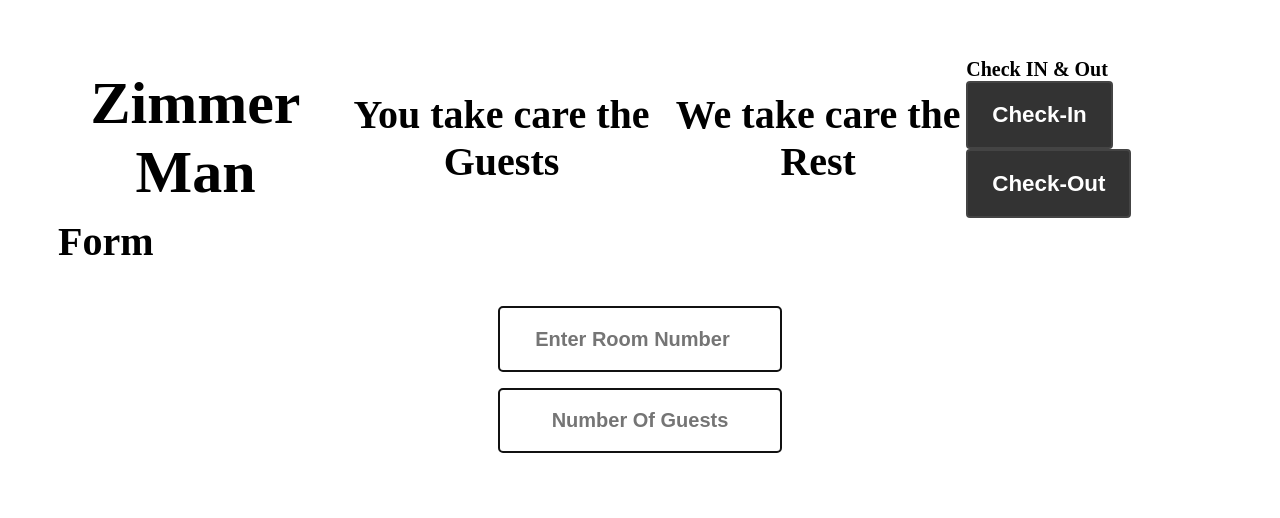
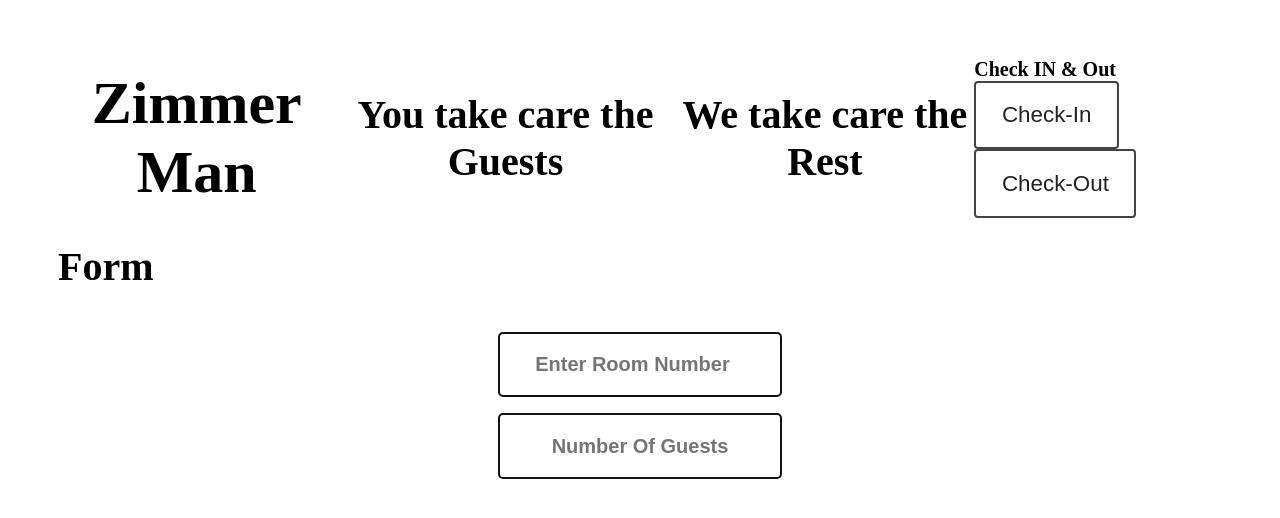
Before and after one commit to seanpivin/Hotel-Management-Controller, a React (Vite) app: page / in a window 1280 px wide. Shown: the top 518 px of the page. Built offline with nearby package versions, Linux system fonts and the light colour scheme; a web font is replaced by a local one.

Commit message:
styling changes, new ui comp

```diff
--- a/src/App.jsx
+++ b/src/App.jsx
@@ -16,14 +16,28 @@ function App() {
     <>
       <GlobalStyles />
       <StyledApp>
+        <Row type="vertical">
           <Row type="horizontal">
             <Header type="h1">Zimmer Man</Header>
             <Header type="h2">You take care the Guests</Header>
             <Header type="h2">We take care the Rest</Header>
             <div>
               <Header type="h3">Check IN & Out</Header>
-            <Btn onClick={() => alert("Check In")}>Check-In</Btn> &nbsp;
-            <Btn onClick={() => alert("Check Out")}>Check-Out</Btn>
+              <Btn
+                variations="primary"
+                sizes="small"
+                onClick={() => alert("Check In")}
+              >
+                Check-In
+              </Btn>
+
+              <Btn
+                variations="primary"
+                sizes="small"
+                onClick={() => alert("Check Out")}
+              >
+                Check-Out
+              </Btn>
             </div>
           </Row>
           <Row type="vertical">
@@ -33,6 +47,7 @@ function App() {
               <Input type="text" placeholder="Number Of Guests" />
             </form>
           </Row>
+        </Row>
       </StyledApp>
     </>
   );
--- a/src/ui/Btn.jsx
+++ b/src/ui/Btn.jsx
@@ -49,22 +49,18 @@ export const variations = {
 };
 
 const Btn = styled.button`
-  font-size: 1.4rem;
-  font-weight: 600;
-  color: #fff; // Light color for dark background
-  background-color: #333; // Dark background color
   text-align: center;
-  padding: 1.2rem 1.5rem;
-  border: 2px solid #444; // Adjust border color for dark theme
+  border: 2px solid #444;
   border-radius: 4px;
-  cursor: pointer;
-  &:hover {
-    background-color: #444; // Slightly lighter on hover
-    color: #fff;
-  }
-  align-items: center;
-  justify-content: center;
-  width: auto; // Adjust width as needed
+  box-shadow: var(--shadow-sm);
+
+  ${(p) => sizes[p.size]}
+  ${(p) => variations[p.variation]}
 `;
 
+Btn.defaultProps = {
+  size: "medium",
+  variation: "primary",
+};
+
 export default Btn;
```
Lines whose indentation alone changed are shown as unchanged.
